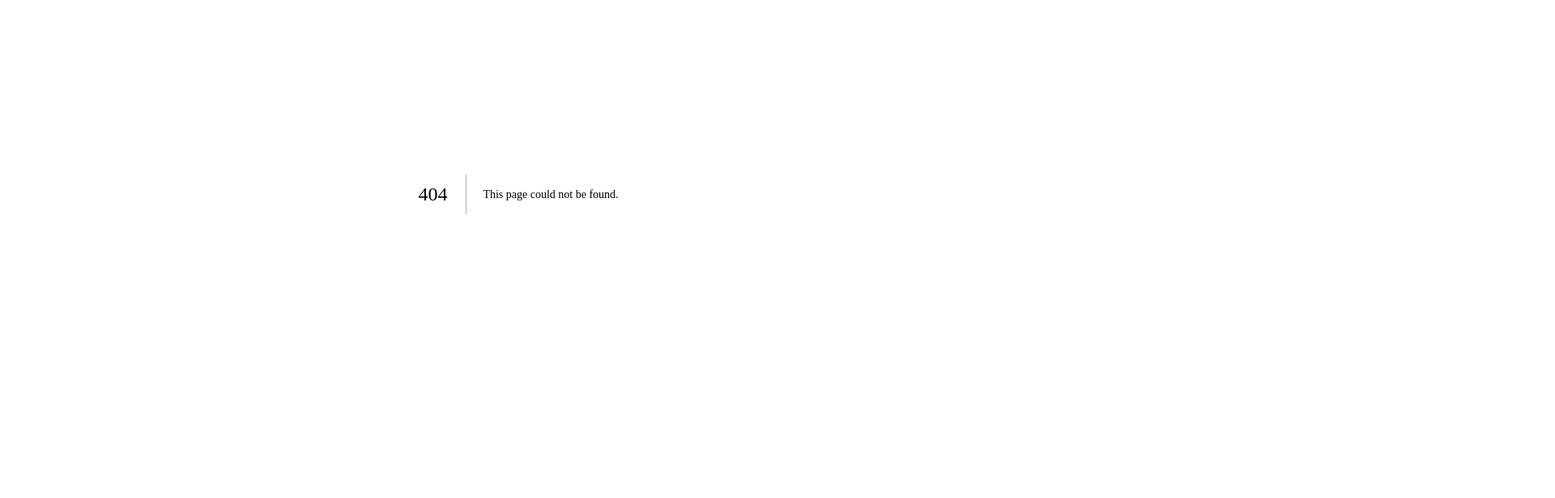
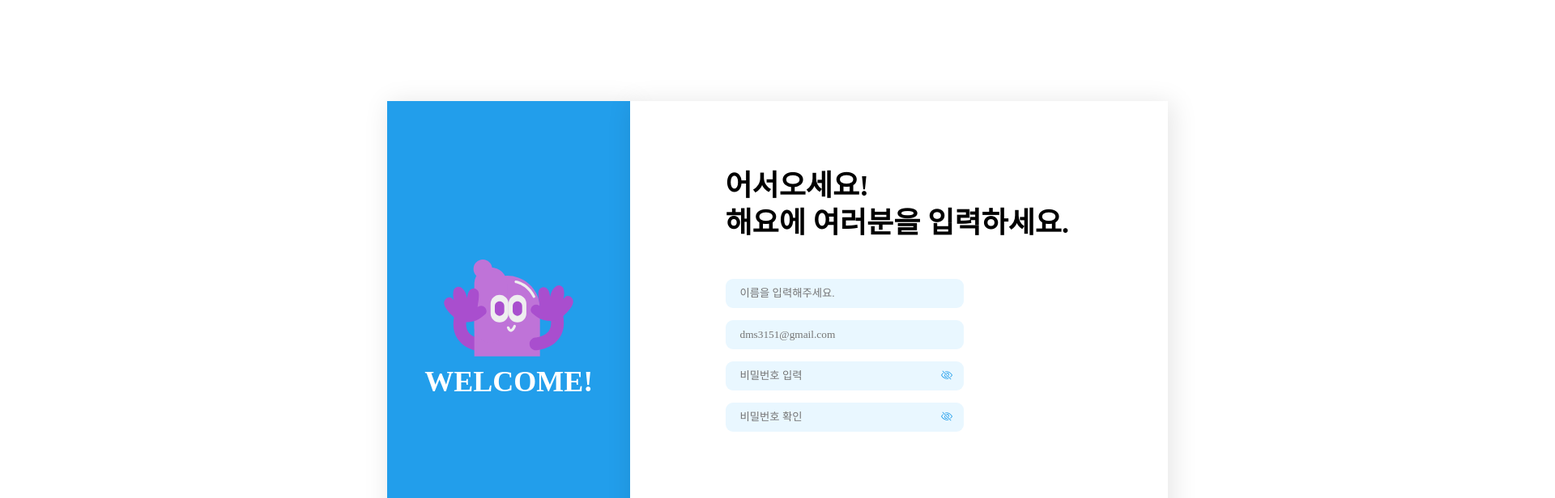
Before and after one commit to seongyu-Kim/heyyo-front, a Next.js app: page /signup in a window 1280 px wide. Before the commit this address had no page. Shown: the part 160-776 px from the top of the page at 81% size, 1920 px wide, since content can reach past the window. Built offline with nearby package versions, Linux system fonts and the light colour scheme.

Commit message:
feat: 회원가입 1차 구현
회원가입 컴포넌트와 비밀번호 표시 구현 완료
추후 이메일, 휴대폰 인증 컴포넌트와 기능 구현 필요

```diff
--- /dev/null
+++ b/src/components/pages/signup/signup-email-form/SignupEmailForm.js
@@ -0,0 +1,5 @@
+export default function SignupEmailForm() {
+    return(
+        <div></div>
+    );
+}
--- /dev/null
+++ b/src/components/pages/signup/signup-input-form/SignupInputForm.js
@@ -0,0 +1,134 @@
+import React, { useState } from "react";
+import Image from "next/image";
+import SignupEmailForm from "@/components/pages/signup/signup-email-form/SignupEmailForm";
+import SignupSmsForm from "@/components/pages/signup/signup-sms-form/SignupSmsForm";
+
+export default function SignupInputForm() {
+    const [showPasswordInput, setShowPasswordInput] = useState(false);
+    const [showPasswordConfirmation, setShowPasswordConfirmation] = useState(false);
+    const togglePasswordInputVisibility = () => {
+        setShowPasswordInput((prevShowPasswordInput) => !prevShowPasswordInput);
+    };
+    const togglePasswordConfirmationVisibility = () => {
+        setShowPasswordConfirmation((prevShowPasswordConfirmation) => !prevShowPasswordConfirmation);
+    };
+
+    return(
+        <div className="box">
+            <div>
+                <span>
+                    <input id="name" className="signup-input" type="text" placeholder="이름을 입력해주세요." />
+                </span>
+            </div>
+            <div>
+                <span>
+                    <input id="id" className="signup-input" type="text" placeholder="dms3151@gmail.com" />
+                </span>
+            </div>
+            <div className="pw-wrapper">
+                <span>
+                  <input
+                      id="pw"
+                      className="signup-input"
+                      type={showPasswordInput ? "text" : "password"}
+                      placeholder="비밀번호 입력"
+                  />
+                  <div className="pw">
+                      <Image
+                          src={
+                              showPasswordInput
+                                  ? "/icon/passwordVisibleIcon.svg"
+                                  : "/icon/passwordInvisibleIcon.svg"
+                          }
+                          alt="password"
+                          loader={({ }) =>
+                              showPasswordInput
+                                  ? `/icon/passwordVisibleIcon.svg`
+                                  : `/icon/passwordInvisibleIcon.svg`
+                          }
+                          width={14}
+                          height={14}
+                          onClick={togglePasswordInputVisibility}
+                      />
+                  </div>
+                </span>
+            </div>
+            <div className="pw-wrapper">
+                <span>
+                  <input
+                      id="pw"
+                      className="signup-input"
+                      type={showPasswordConfirmation ? "text" : "password"}
+                      placeholder="비밀번호 확인"
+                  />
+                  <div className="pw">
+                      <Image
+                          src={
+                              showPasswordConfirmation
+                                  ? "/icon/passwordVisibleIcon.svg"
+                                  : "/icon/passwordInvisibleIcon.svg"
+                          }
+                          alt="password"
+                          loader={({ }) =>
+                              showPasswordConfirmation
+                                  ? `/icon/passwordVisibleIcon.svg`
+                                  : `/icon/passwordInvisibleIcon.svg`
+                          }
+                          width={14}
+                          height={14}
+                          onClick={togglePasswordConfirmationVisibility}
+                      />
+                  </div>
+                </span>
+            </div>
+            <SignupEmailForm />
+            <SignupSmsForm />
+
+            {/* CSS */}
+            <style jsx>{`
+                .box{
+                  position: relative;
+                  display: flex;
+                  flex-direction: column;
+                  text-align: left;
+                }
+
+                .signup-input {
+                  width: 18.375rem;
+                  height: 2.125rem;
+                  flex-shrink: 0;
+                  padding: 18px;
+                  border: none;
+                  border-radius: 0.5625rem;
+                  background: #E9F7FF;
+                  margin-left: 7.37rem;
+                  margin-bottom: 0.94rem;
+
+                  /* Placeholder 스타일 지정 */
+                  ::placeholder {
+                    color: #000;
+                    text-align: center;
+                    font-family: 'Noto Sans KR', sans-serif;
+                    font-size: 0.8125rem;
+                    font-style: normal;
+                    font-weight: 400;
+                    line-height: 129.8%;
+                  }
+                }
+
+                .pw-wrapper {
+                  position: relative;
+                }
+
+                .pw {
+                  position: absolute;
+                  left: 24rem;
+                  right: 0.75rem;
+                  top: 0.63rem;
+                }
+
+            `}
+            </style>
+        </div>
+    );
+}
--- /dev/null
+++ b/src/components/pages/signup/signup-right-tab/SignupRightTab.js
@@ -0,0 +1,42 @@
+import SignupInputForm from "@/components/pages/signup/signup-input-form/SignupInputForm";
+
+export default function SignupRightTab() {
+    return(
+        <div className="sign-right">
+            <span className="sign-right-text">어서오세요!<br/>해요에 여러분을 입력하세요.</span>
+            <SignupInputForm />
+            {/* CSS */}
+            <style jsx>{`
+            .sign-right {
+              position: absolute;
+              width: 41.5rem;
+              height: 37.4375rem;
+              flex-shrink: 0;
+              background: #FFF;
+              box-shadow: 4px 4px 30px 2px rgba(0, 0, 0, 0.10);
+              left: 48.6rem;
+              right: 29.9rem;
+              top: 17.8rem;
+              bottom: 12.3rem;
+              display: flex;
+              flex-direction: column;
+              text-align: left;
+            }
+
+            .sign-right-text {
+              display: block;
+              color: #000;
+              font-family: Noto Sans KR;
+              font-size: 2.25rem;
+              font-style: normal;
+              font-weight: 700;
+              line-height: 129.8%;
+              padding-left: 7.37rem;
+              padding-top: 5.12rem;
+              padding-bottom: 2.81rem;
+            }
+        `}
+            </style>
+        </div>
+    );
+}
--- /dev/null
+++ b/src/components/pages/signup/signup-sms-form/SignupSmsForm.js
@@ -0,0 +1,5 @@
+export default function SignupSmsForm() {
+    return(
+        <div></div>
+    );
+}
--- /dev/null
+++ b/src/pages/signup.js
@@ -0,0 +1,15 @@
+import NavBar from "@/components/common/navbar/NavBar";
+import PageHead from "@/components/common/page-head/PageHead";
+import LoginLeftTab from "@/components/pages/login/login-left-tab/LoginLeftTab";
+import SignupRightTab from "@/components/pages/signup/signup-right-tab/SignupRightTab";
+
+export default function login() {
+    return (
+        <div>
+            <PageHead />
+            <NavBar />
+            <LoginLeftTab />
+            <SignupRightTab />
+        </div>
+    );
+}
```
Also changed, not shown: public/icon/emailoption.svg (added).
